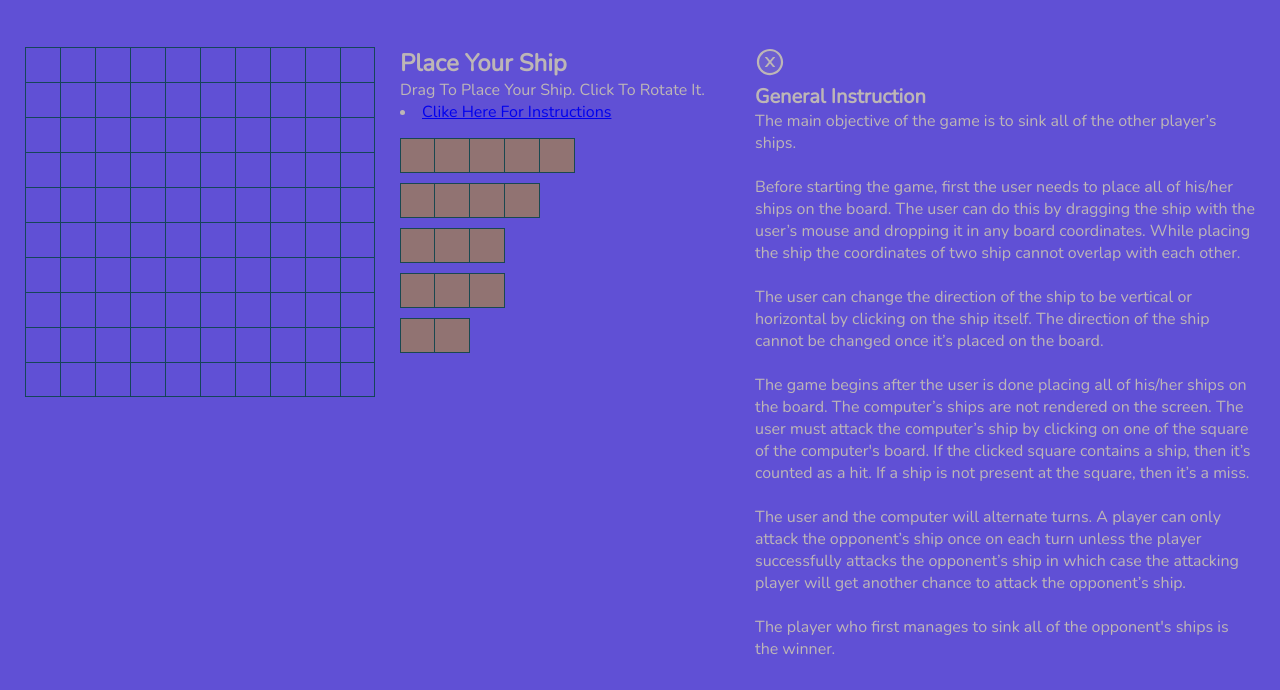
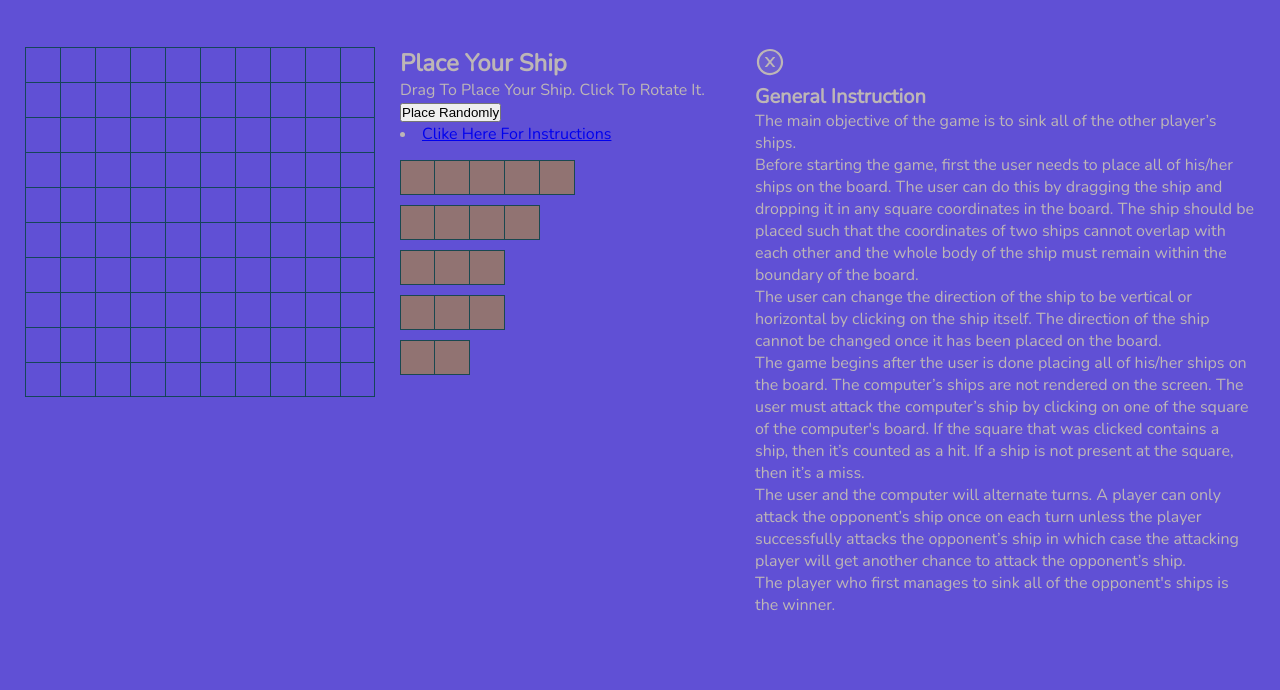
Before and after one commit to Bikesh78/battleship, a plain HTML site: page index.html in a window 1280 px wide. Shown: the part 110-800 px from the top of the page. Drawn offline with nearby package versions, Linux system fonts and the light colour scheme.

Commit message:
Feature: auto placing of the ship

```diff
--- a/index.html
+++ b/index.html
@@ -30,14 +30,17 @@
         </div>
         <div class="winner-message">
             <h3 class="winner-message-text"></h3>
-            <button class="btn-main">Play Again</button>
+            <button class="btn btn-main">Play Again</button>
         </div>
         <div class="initial-message">
             <div class="board"></div>
             <div class="ship-container">
+                <div class="text-container">
                     <h2>Place Your Ship</h2>
                     <p>Drag To Place Your Ship. Click To Rotate It.</p>
+                    <button class="btn btn-secondary">Place Randomly</button>
                     <li><a href="javascript:void(0)" class="instruction-button">Clike Here For Instructions</a></li>
+                </div>
                 <div class="ships">
                     <div class="carrier-draggable ship" draggable="true">
                         <div class="carrier"></div>
@@ -81,37 +84,45 @@
                             d="M685.8 352c0-4.4-3.6-8-8-8l-66 .3l-99.4 118.5l-99.3-118.4l-66.1-.3c-4.4 0-8 3.5-8 8c0 1.9.7 3.7 1.9 5.2l130.1 155l-130.1 154.9a8.32 8.32 0 0 0-1.9 5.2c0 4.4 3.6 8 8 8l66.1-.3l99.3-118.5L611.7 680l66 .3c4.4 0 8-3.5 8-8c0-1.9-.7-3.7-1.9-5.2L553.9 512.2l130.1-155c1.2-1.4 1.8-3.3 1.8-5.2z" />
                     </svg>
                 </div>
-                <div class="text">
+                <div class="text-container">
                     <h4>General Instruction</h4>
                     <p>
-                </div>The main objective of the game is to sink all of the other player’s ships. <br><br>
+                        The main objective of the game is to sink all of the other player’s ships.</p>
 
-                Before starting the game, first the user needs to place all of his/her ships on the board. The user
+                    <p>Before starting the game, first the user needs to place all of his/her ships on the board. The
+                        user
                         can do this by
-                dragging the ship with the user’s mouse and dropping it in any board coordinates. While placing the
-                ship the coordinates
-                of two ship cannot overlap with each other. <br><br>
+                        dragging the ship and dropping it in any square coordinates in the board. The ship should be
+                        placed such
+                        that the coordinates
+                        of two ships cannot overlap with each other and the whole body of the ship must remain within
+                        the
+                        boundary of the board.</p>
 
-                The user can change the direction of the ship to be vertical or horizontal by clicking on the ship
+                    <p>The user can change the direction of the ship to be vertical or horizontal by clicking on the
+                        ship
                         itself. The direction
-                of the ship cannot be changed once it’s placed on the board. <br><br>
+                        of the ship cannot be changed once it has been placed on the board.</p>
 
-                The game begins after the user is done placing all of his/her ships on the board. The computer’s
+                    <p>The game begins after the user is done placing all of his/her ships on the board. The computer’s
                         ships
                         are not rendered on the
-                screen. The user must attack the computer’s ship by clicking on one of the square of the computer's
+                        screen. The user must attack the computer’s ship by clicking on one of the square of the
+                        computer's
                         board. If
-                the clicked square
+                        the square that was clicked
                         contains a ship, then it’s counted as a hit. If a ship is not present at the square, then it’s a
-                miss. <br><br>
+                        miss. </p>
 
-                The user and the computer will alternate turns. A player can only attack the opponent’s ship once on
+                    <p>The user and the computer will alternate turns. A player can only attack the opponent’s ship
+                        once on
                         each turn unless
                         the player successfully attacks the opponent’s ship in which case the attacking player will get
                         another chance to attack
-                the opponent’s ship. <br><br>
+                        the opponent’s ship. </p>
 
-                The player who first manages to sink all of the opponent's ships is the winner.</p>
+                    <p>The player who first manages to sink all of the opponent's ships is the winner.</p>
+                </div>
             </div>
         </div>
     </main>
```
Lines whose indentation alone changed are shown as unchanged.
